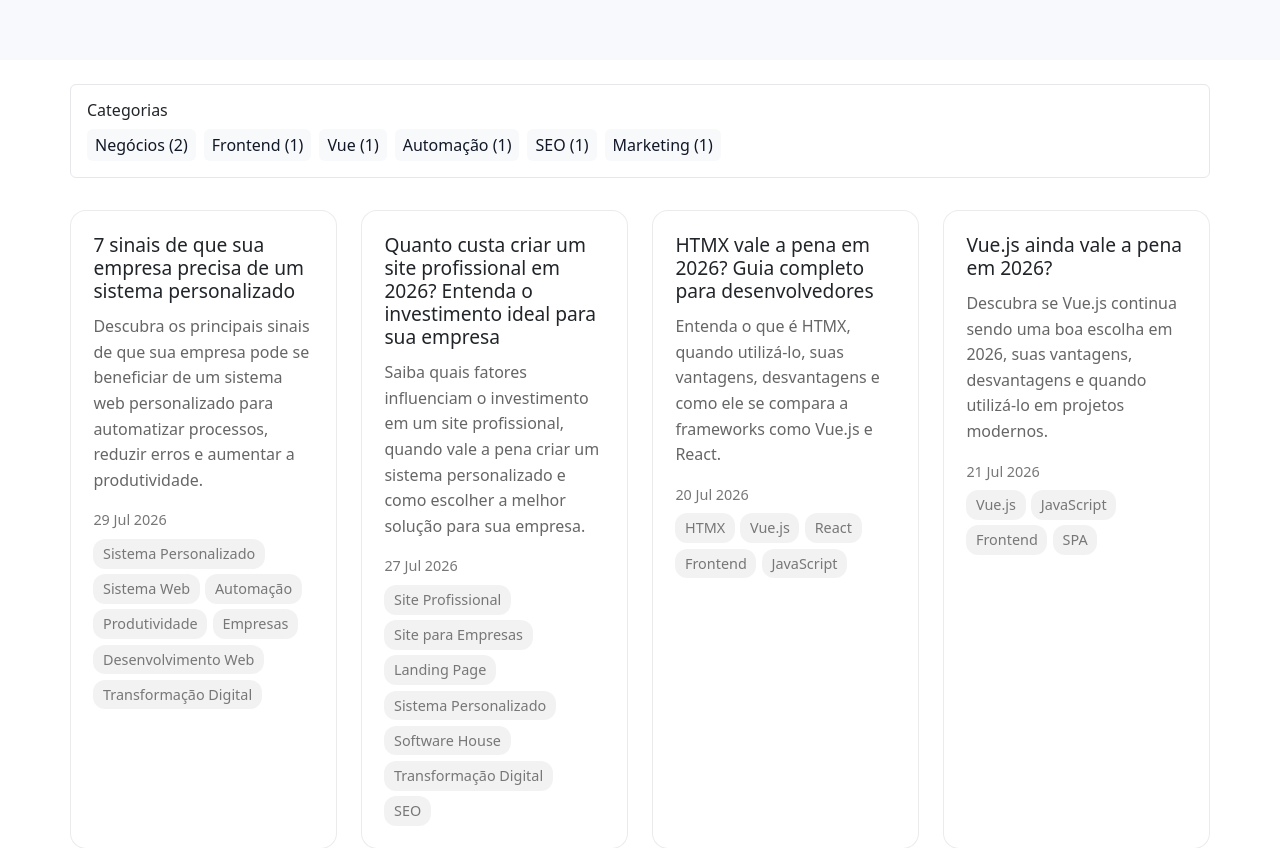
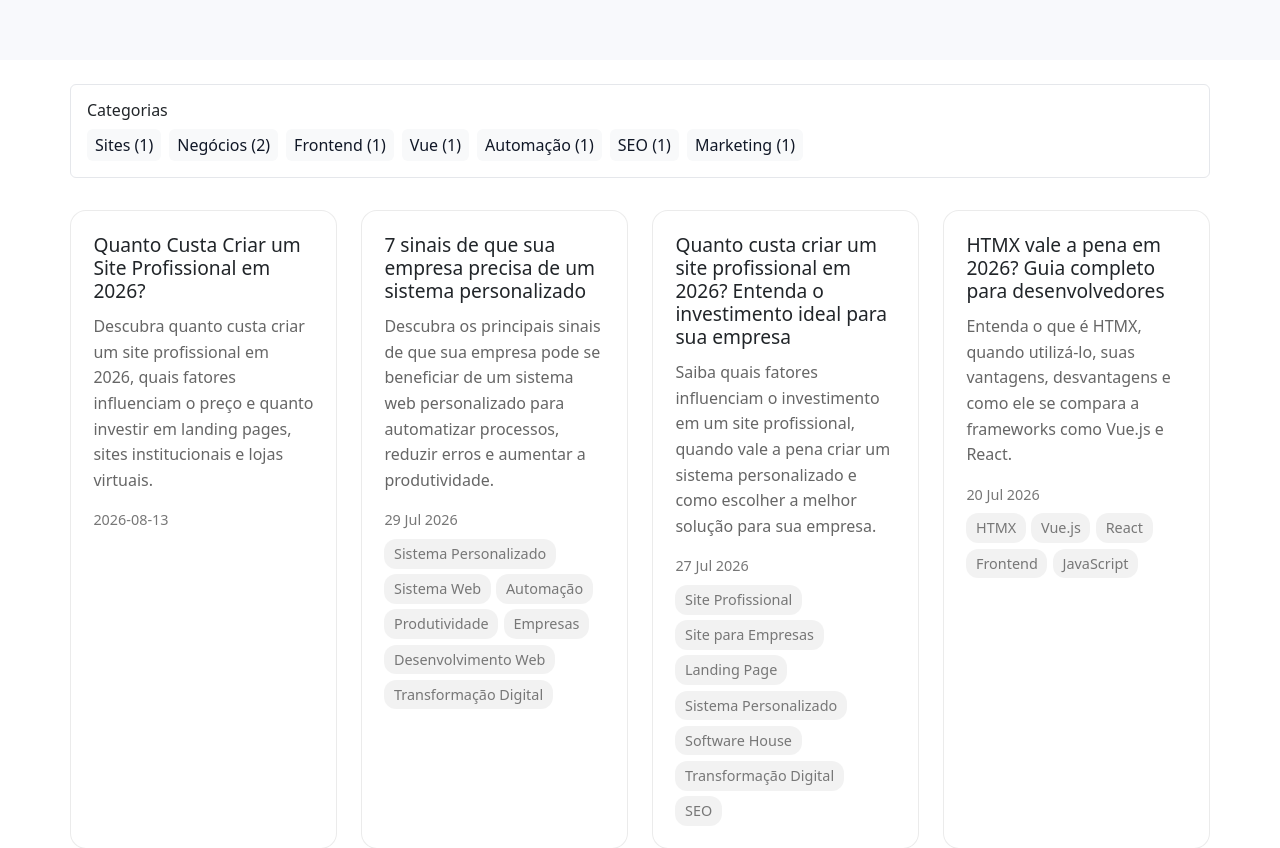
Before and after one commit to codewil-json/portfolio, a Vue app: page /blog in a window 1280 px wide. Shown: the part 800-1648 px from the top of the page. Built offline with nearby package versions, Linux system fonts and the light colour scheme.

Commit message:
add new post

```diff
--- a/src/blog/posts.js
+++ b/src/blog/posts.js
@@ -1,5 +1,190 @@
 export default [
-
+  {
+    slug: 'quanto-custa-criar-site-profissional-2026',
+    title: 'Quanto Custa Criar um Site Profissional em 2026?',
+    description:
+      'Descubra quanto custa criar um site profissional em 2026, quais fatores influenciam o preço e quanto investir em landing pages, sites institucionais e lojas virtuais.',
+    category: 'Sites',
+    date: '2026-08-13',
+    readTime: '9 min',
+    featured: true,
+    image: '/images/blog/site-profissional-2026.jpg',
+
+    meta: {
+      title: 'Quanto Custa Criar um Site Profissional em 2026? | CodeWil',
+      description:
+        'Veja os preços atualizados para criar um site profissional, landing page ou loja virtual em 2026 e saiba qual opção faz mais sentido para o seu negócio.',
+      keywords: [
+        'quanto custa criar um site',
+        'site profissional',
+        'preço site institucional',
+        'quanto custa uma landing page',
+        'criação de sites 2026',
+        'site para empresa'
+      ]
+    },
+
+    content: [
+      {
+        type: 'paragraph',
+        text:
+          'Se você pesquisou quanto custa criar um site profissional em 2026, a resposta curta é: entre R$ 800 e R$ 15.000. O valor depende do tipo de projeto, da quantidade de páginas, do design, das integrações e dos objetivos do negócio.'
+      },
+
+      {
+        type: 'heading',
+        level: 2,
+        text: 'Quanto custa um site em 2026?'
+      },
+      {
+        type: 'paragraph',
+        text:
+          'Não existe um preço único porque existem diferentes tipos de sites. Uma landing page custa muito menos que uma loja virtual completa, por exemplo.'
+      },
+
+      {
+        type: 'table',
+        headers: ['Tipo de site', 'Faixa de preço'],
+        rows: [
+          ['Landing Page', 'R$ 800 – R$ 2.500'],
+          ['Site Institucional', 'R$ 1.500 – R$ 5.000'],
+          ['Blog Profissional', 'R$ 2.000 – R$ 6.000'],
+          ['Loja Virtual', 'R$ 4.000 – R$ 15.000+']
+        ]
+      },
+
+      {
+        type: 'quote',
+        text:
+          'Para pequenas empresas, um site institucional costuma oferecer o melhor custo-benefício.'
+      },
+
+      {
+        type: 'heading',
+        level: 2,
+        text: 'O que influencia o preço?'
+      },
+      {
+        type: 'list',
+        items: [
+          'Quantidade de páginas',
+          'Design personalizado',
+          'Versão para celular',
+          'Formulários e WhatsApp',
+          'SEO para Google',
+          'Integrações com sistemas',
+          'Área administrativa'
+        ]
+      },
+      {
+        type: 'paragraph',
+        text:
+          'Quanto mais funcionalidades, maior o tempo de desenvolvimento e, consequentemente, o investimento.'
+      },
+
+      {
+        type: 'heading',
+        level: 2,
+        text: 'Landing Page ou Site Institucional?'
+      },
+      {
+        type: 'paragraph',
+        text:
+          'Essa é uma das dúvidas mais pesquisadas no Google. A escolha depende do seu objetivo.'
+      },
+
+      {
+        type: 'table',
+        headers: ['Landing Page', 'Site Institucional'],
+        rows: [
+          ['1 página', '4 a 10 páginas'],
+          ['Foco em conversão', 'Apresentação da empresa'],
+          ['Ideal para anúncios', 'Ideal para SEO'],
+          ['Mais barata', 'Mais completa']
+        ]
+      },
+
+      {
+        type: 'heading',
+        level: 2,
+        text: 'Custos além da criação'
+      },
+      {
+        type: 'paragraph',
+        text:
+          'Além do desenvolvimento, todo site possui alguns custos anuais.'
+      },
+
+      {
+        type: 'table',
+        headers: ['Item', 'Valor médio'],
+        rows: [
+          ['Domínio (.com.br)', 'R$ 40–70/ano'],
+          ['Hospedagem', 'R$ 180–600/ano'],
+          ['SSL', 'Gratuito'],
+          ['Google Analytics', 'Gratuito'],
+          ['Search Console', 'Gratuito']
+        ]
+      },
+
+      {
+        type: 'heading',
+        level: 2,
+        text: 'Vale a pena criar um site em 2026?'
+      },
+      {
+        type: 'paragraph',
+        text:
+          'Sim. Mesmo com redes sociais fortes, o site continua sendo o único canal que realmente pertence à empresa. Além disso, ele pode aparecer no Google e gerar clientes todos os dias sem depender de anúncios.'
+      },
+
+      {
+        type: 'heading',
+        level: 2,
+        text: 'Perguntas frequentes'
+      },
+      {
+        type: 'faq',
+        items: [
+          {
+            q: 'Qual o valor de um site simples?',
+            a:
+              'Entre R$ 800 e R$ 2.500 para uma landing page profissional.'
+          },
+          {
+            q: 'Quanto custa um site institucional?',
+            a:
+              'Normalmente entre R$ 1.500 e R$ 5.000, dependendo da complexidade.'
+          },
+          {
+            q: 'O domínio está incluso?',
+            a:
+              'Nem sempre. Geralmente domínio e hospedagem são cobrados separadamente.'
+          },
+          {
+            q: 'Quanto tempo leva para criar um site?',
+            a: 'Entre 7 e 30 dias para a maioria dos projetos.'
+          },
+          {
+            q: 'Um site ajuda a aparecer no Google?',
+            a:
+              'Sim, desde que seja desenvolvido com boas práticas de SEO e tenha conteúdo relevante.'
+          }
+        ]
+      },
+
+      {
+        type: 'heading',
+        level: 2,
+        text: 'Conclusão'
+      },
+      {
+        type: 'paragraph',
+        text:
+          'Se o seu objetivo é conquistar clientes pela internet, investir em um site profissional costuma trazer um retorno muito maior do que depender apenas das redes sociais. O ideal é escolher o tipo de site de acordo com a fase do seu negócio e já estruturá-lo pensando em SEO desde o primeiro dia.'
+      }
+    ]
+  },
   {
     slug: '7-sinais-de-que-sua-empresa-precisa-de-um-sistema-personalizado',
 
```
